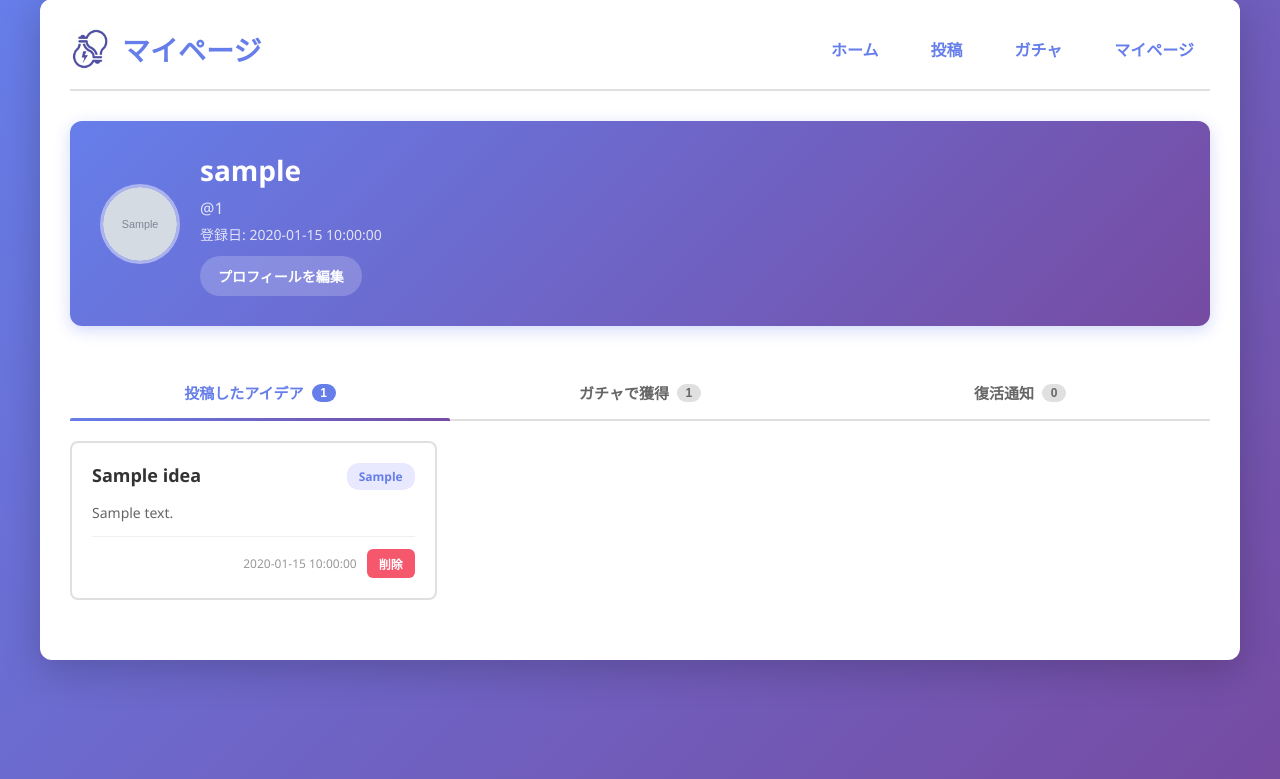
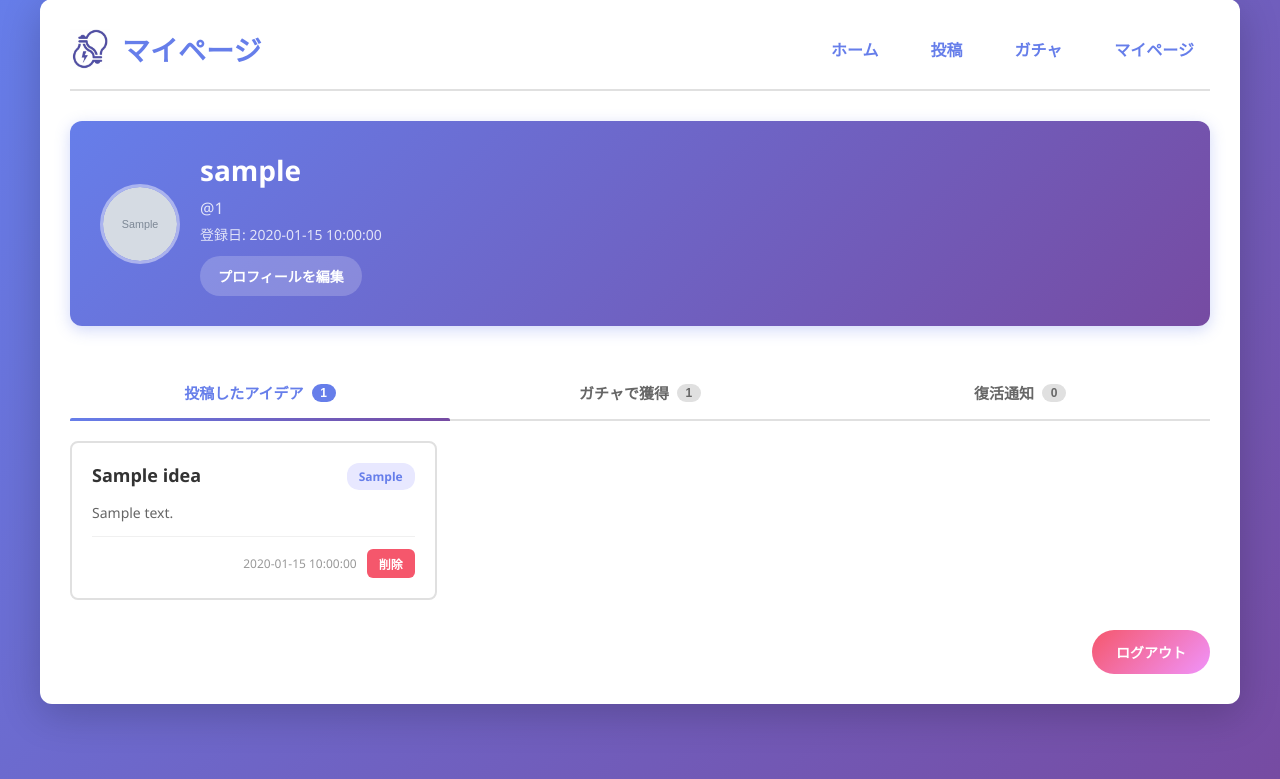
Before and after one commit to MaekobaShun/hackathon-vol14, a Flask app: page /mypage in a window 1280 px wide. Shown: the part 21-800 px from the top of the page. Run offline with Flask 3, Linux system fonts and the light colour scheme; the visitor is signed in with stand-in values (Sample User, id 1); tables that the repository leaves empty hold one stand-in row (values such as "Sample post"); grey boxes marked "Sample" are stand-in pictures.

Commit message:
ログアウト 登録後ログイン 投稿詳細画面等デザイン調整

```diff
--- a/relay/main.py
+++ b/relay/main.py
@@ -223,10 +223,6 @@ def post_view(idea_id):
 @app.route('/signup', methods=['GET', 'POST'])
 def signup():
     errors = []
-    success_message = None
-
-    if request.method == 'GET' and request.args.get('success') == '1':
-        success_message = 'ユーザー登録が完了しました。ログイン機能は今後追加予定です。'
 
     form_data = {
         'user_id': request.form.get('user_id', '@').strip() if request.method == 'POST' else '@',
@@ -306,13 +302,18 @@ def signup():
             password_hash = generate_password_hash(password)
             created_at = datetime.now().strftime('%Y-%m-%d %H:%M:%S')
             insert_user(user_id, nickname, password_hash, email, icon_path, created_at)
-            return redirect(url_for('signup', success='1'))
+            session.clear()
+            session.permanent = True
+            session['user_id'] = user_id
+            session['nickname'] = nickname
+            session['email'] = email
+            session['icon_path'] = icon_path
+            return redirect(url_for('index'))
 
     return render_template(
         'signup.html',
         errors=errors,
-        form_data=form_data,
-        success_message=success_message
+        form_data=form_data
     )
 
 
@@ -377,7 +378,7 @@ def login():
     )
 
 
-@app.route('/logout')
+@app.route('/logout', methods=['POST'])
 @login_required
 def logout():
     session.clear()
--- a/relay/static/mypage.css
+++ b/relay/static/mypage.css
@@ -26,6 +26,33 @@ body {
 
 .flash-messages p {
     margin: 0;
+}
+
+.page-footer {
+    display: flex;
+    justify-content: flex-end;
+    margin-top: 30px;
+}
+
+#logout-form {
+    margin: 0;
+}
+
+.logout-button {
+    background: linear-gradient(135deg, #f5576c 0%, #f093fb 100%);
+    color: white;
+    border: none;
+    padding: 12px 24px;
+    border-radius: 9999px;
+    font-size: 14px;
+    font-weight: 600;
+    cursor: pointer;
+    transition: transform 0.2s, box-shadow 0.2s;
+}
+
+.logout-button:hover {
+    transform: translateY(-1px);
+    box-shadow: 0 8px 18px rgba(240, 147, 251, 0.3);
 }
 
 /* コンテナ */
--- a/relay/templates/mypage.html
+++ b/relay/templates/mypage.html
@@ -176,6 +176,11 @@
                 </div>
             </div>
 
+            <footer class="page-footer">
+                <form method="post" action="{{ url_for('logout') }}" id="logout-form">
+                    <button type="submit" class="logout-button">ログアウト</button>
+                </form>
+            </footer>
         </div>
 
         <script>
@@ -187,6 +192,7 @@
                 const editPanel = document.getElementById('profile-edit-panel');
                 const editCloseButton = document.getElementById('profile-edit-close');
                 const ideaCards = document.querySelectorAll('.idea-card[role="button"]');
+                const logoutForm = document.getElementById('logout-form');
 
                 tabButtons.forEach(button => {
                     button.addEventListener('click', function() {
@@ -268,6 +274,14 @@
                         deleteButton.addEventListener('keydown', (event) => event.stopPropagation());
                     }
                 });
+
+                if (logoutForm) {
+                    logoutForm.addEventListener('submit', (event) => {
+                        if (!confirm('ログアウトしますか？')) {
+                            event.preventDefault();
+                        }
+                    });
+                }
             });
         </script>
     </body>
```
